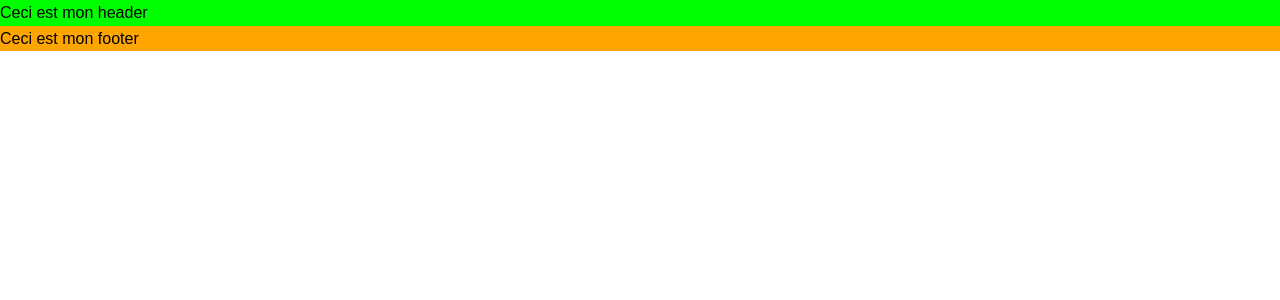
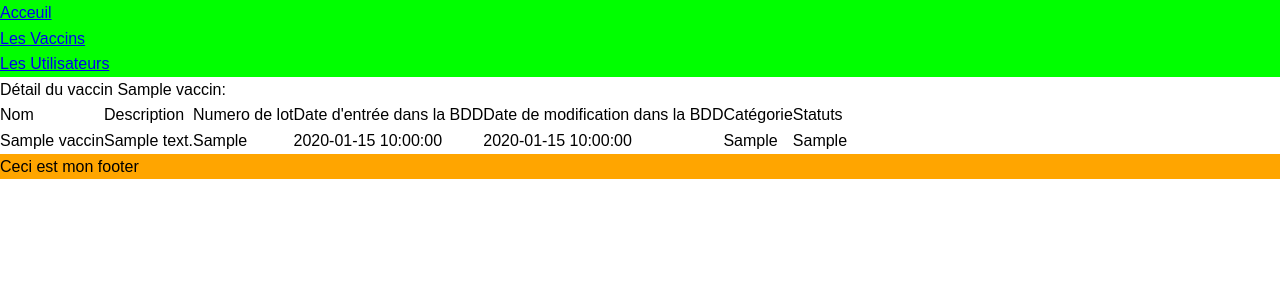
Before and after one commit to ArthurBrunet/v3_vaccins, a PHP site: page /backoffice/detailvaccins.php?id=1 in a window 1280 px wide. Shown: the top 300 px of the page. Run offline with PHP 8.4, Linux system fonts and the light colour scheme; tables that the repository leaves empty or names only in its code hold one stand-in row (values such as "Sample post").

Commit message:
backoffice

```diff
--- a/backoffice/detailvaccins.php
+++ b/backoffice/detailvaccins.php
@@ -1,5 +1,18 @@
+<?php include('../inc/pdo.php'); ?>
 <?php include('../inc/fonction.php'); ?>
-<?php include('../inc/pdo.php'); ?>
+
+<?php
+    if (!empty($_GET['id']) && is_numeric($_GET['id'])) {
+        $id = $_GET['id'];
+        $sql = "SELECT * FROM v3_vac_vaccins WHERE id = :id";
+        $query = $pdo->prepare($sql);
+        $query->bindValue(':id', $id, PDO::PARAM_INT);
+        $query->execute();
+        $detailvaccins = $query->fetchAll();
+        // debug($detailvaccins);
+    }
+
+?>
 
 
 
@@ -7,9 +20,23 @@
 
 <?php include('inc/headerb.php'); ?>
 
+    <h1>Détail du vaccin <?php foreach ($detailvaccins as $detailvaccin) { echo($detailvaccin['nom']) ?>: </h1>
+        <table class="detailvaccins">
+            <tr>
+                <td>Nom</td>
+                <td>Description</td>
+                <td>Numero de lot</td>
+                <td>Date d'entrée dans la BDD</td>
+                <td>Date de modification dans la BDD</td>
+                <td>Catégorie</td>
+                <td>Statuts</td>
+            </tr>
 
-
-
+            <?php
+                    echo('<tr><td>'.$detailvaccin['nom'].'</td><td>'.$detailvaccin['content'].'</td><td>'.$detailvaccin['numerolot'].'</td><td>'.$detailvaccin['created_at'].'</td><td>'.$detailvaccin['updated_at'].'</td><td>'.$detailvaccin['categorie'].'</td><td>'.$detailvaccin['statuts'].'</td></tr>');
+                }
+            ?>
+        </table>
 
 
 
--- a/backoffice/inc/headerb.php
+++ b/backoffice/inc/headerb.php
@@ -10,5 +10,11 @@
 <body>
     <div id="wraper">
         <header id="headerb">
-            <h1>Ceci est mon header</h1>
+            <nav>
+                <ul>
+                    <li><a href="acceuilb.php">Acceuil</a></li>
+                    <li><a href="listvaccins.php">Les Vaccins</a></li>
+                    <li><a href="listuser.php">Les Utilisateurs</a></li>
+                </ul>
+            </nav>
         </header>
```
Also changed, not shown: backoffice/listvaccins.php (+4 -3 lines), backoffice/newvaccins.php (+15 -1 lines).
